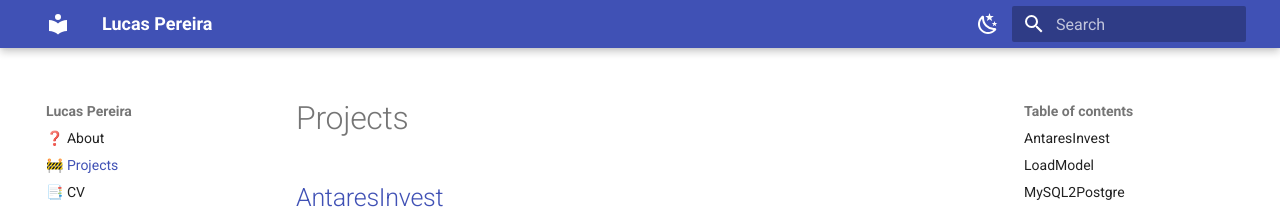
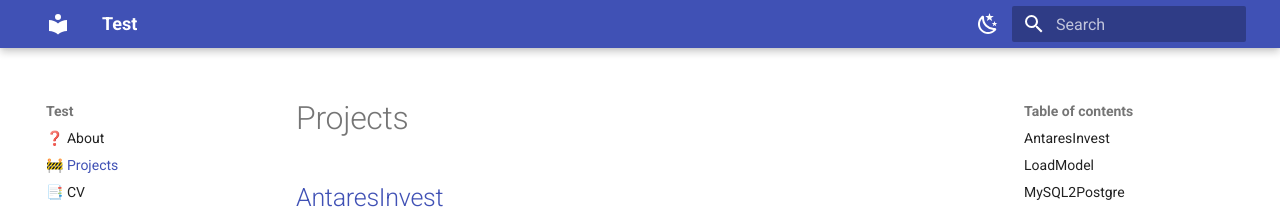
Before and after one commit to lucarammel/lucarammel.github.io, an MkDocs documentation site: the page built from docs/projects.md, in a window 1280 px wide. Shown: the top 209 px of the page. Built offline with MkDocs 1.6.1 and Material for MkDocs 9.7.7, drawn with Linux system fonts in a browser that asks for light colours.

Commit message:
update site name for testing

```diff
--- a/mkdocs.yml
+++ b/mkdocs.yml
@@ -1,5 +1,5 @@
-site_name: "Lucas Pereira"
-site_description: "Data Scientist in the Energy Industry"
+site_name: "Test"
+site_description: "My portfolio !"
 theme:
   name: material
   palette:
```
Also changed, not shown: site/404.html, site/cv/index.html, site/index.html, site/projects/index.html.
